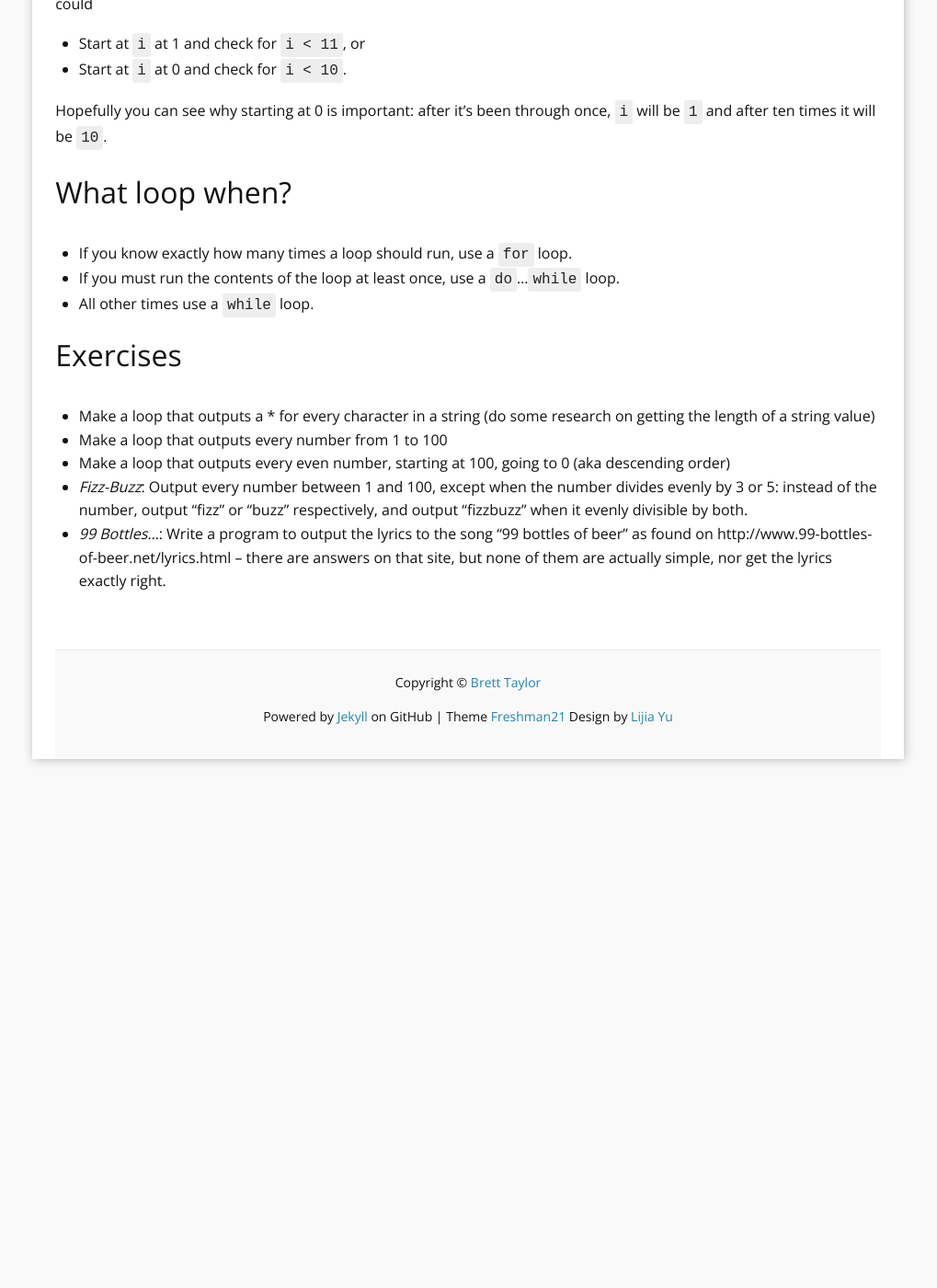
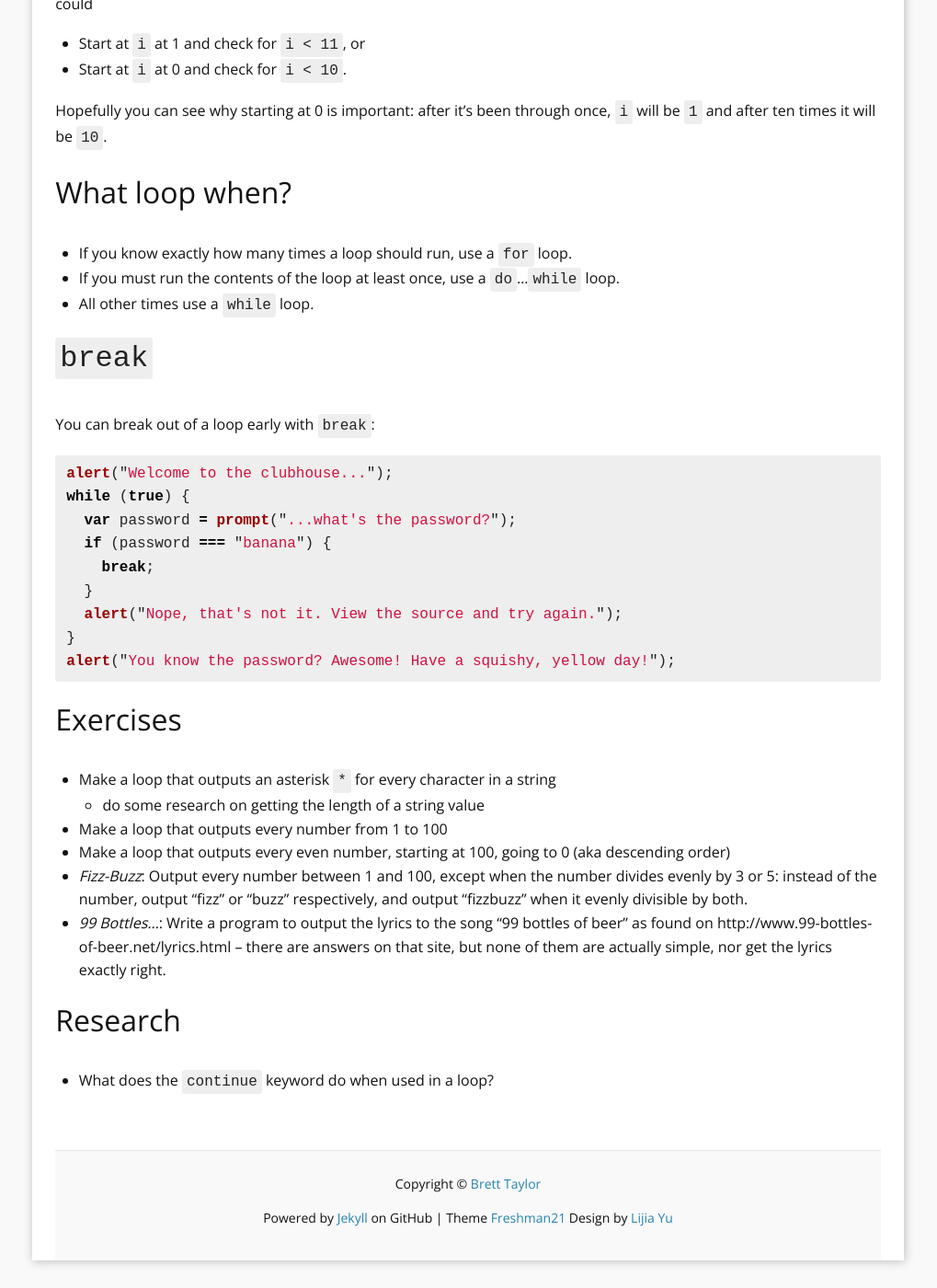
Before and after one commit to YoobeeWebTutors/javascript-manual, a Jekyll site: the page built from 11-loops.md, in a window 1280 px wide and 1400 px high, scrolled down 2826 px. Shown: the whole window at 92% size, without its empty margins (131-1150 px from the left). Built offline with Jekyll 4.4.1, drawn with Linux system fonts in a browser that asks for light colours; Markdown is read by kramdown in place of the engine named in the settings; before the commit the page ends 3681 px from its top, so only the background shows below that.

Commit message:
add section on break, clarify exercise, add research on continue

````diff
--- a/11-loops.md
+++ b/11-loops.md
@@ -106,9 +106,29 @@ Hopefully you can see why starting at 0 is important: after it's been through on
 * If you must run the contents of the loop at least once, use a `do`…`while` loop.
 * All other times use a `while` loop.
 
+## `break`
+
+You can break out of a loop early with `break`:
+
+```js
+alert("Welcome to the clubhouse...");
+while (true) {
+  var password = prompt("...what's the password?");
+  if (password === "banana") {
+    break;
+  }
+  alert("Nope, that's not it. View the source and try again.");
+}
+alert("You know the password? Awesome! Have a squishy, yellow day!");
+```
+
 ## Exercises
-* Make a loop that outputs a * for every character in a string (do some research on getting the length of a string value)
+* Make a loop that outputs an asterisk `*` for every character in a string
+  * do some research on getting the length of a string value
 * Make a loop that outputs every number from 1 to 100
 * Make a loop that outputs every even number, starting at 100, going to 0 (aka descending order)
 * *Fizz-Buzz*: Output every number between 1 and 100, except when the number divides evenly by 3 or 5: instead of the number, output "fizz" or "buzz" respectively, and output "fizzbuzz" when it evenly divisible by both.
 * *99 Bottles…*: Write a program to output the lyrics to the song "99 bottles of beer" as found on http://www.99-bottles-of-beer.net/lyrics.html -- there are answers on that site, but none of them are actually simple, nor get the lyrics exactly right.
+
+## Research
+* What does the `continue` keyword do when used in a loop?
````
